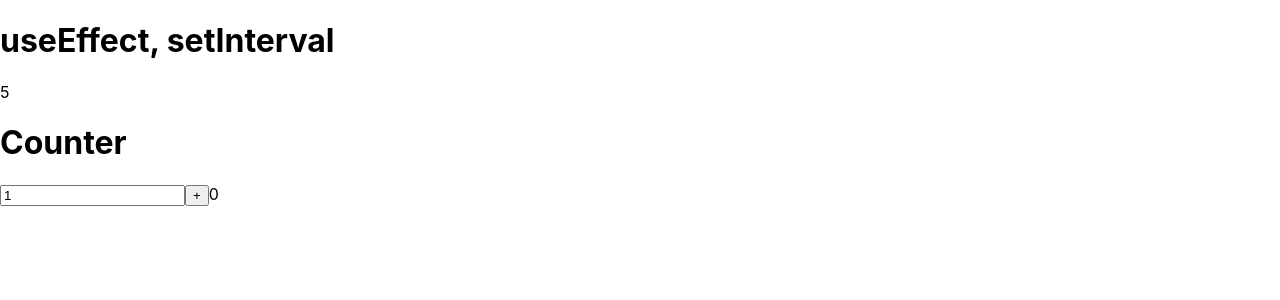
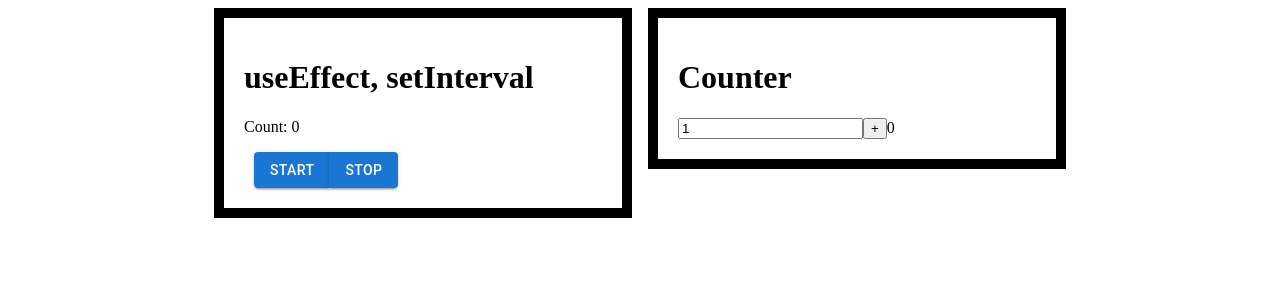
Before and after one commit to Loo-ke/Elice-react, a React (Create React App) app in the folder 0516/: page / in a window 1280 px wide. Shown: the top 300 px of the page. Built offline with nearby package versions, Linux system fonts and the light colour scheme.

Commit message:
폴더 구조 수정, MUI 추가

```diff
--- a/0516/package.json
+++ b/0516/package.json
@@ -3,6 +3,9 @@
   "version": "0.1.0",
   "private": true,
   "dependencies": {
+    "@emotion/react": "^11.11.0",
+    "@emotion/styled": "^11.11.0",
+    "@mui/material": "^5.13.1",
     "@testing-library/jest-dom": "^5.16.5",
     "@testing-library/react": "^13.4.0",
     "@testing-library/user-event": "^13.5.0",
--- a/0516/src/App.tsx
+++ b/0516/src/App.tsx
@@ -1,57 +1,21 @@
-import React, { useState, useEffect } from "react";
+import React from "react";
 import "./App.css";
+import { Counter4UseEffect } from "./Counter4UseEffect";
+import { Counter } from "./Counter";
+import { Container, Grid } from "@mui/material";
 
-function Counter4UseEffect() {
-  const [count, setCount] = useState(0);
-  useEffect(() => {
-    const id = setInterval(() => {
-      // setCount(count + 1);
-      setCount((oldCount) => oldCount + 1);
-      console.log("count2", count);
-    }, 1000);
-    return () => {
-      console.log("unmount");
-      clearInterval(id);
-    };
-  }, []);
-  return (
-    <div>
-      <h1>useEffect, setInterval</h1>
-      {count}
-    </div>
-  );
-}
-
-function Counter() {
-  const [count, setCount] = useState(0);
-  const [step, setStep] = useState(1);
-  return (
-    <div>
-      <h1>Counter</h1>
-      <input
-        type="text"
-        value={step}
-        onChange={(e) => {
-          setStep(Number(e.target.value));
-        }}
-      />
-      <button
-        onClick={() => {
-          setCount(count + step);
-        }}
-      >
-        +
-      </button>
-      {count}
-    </div>
-  );
-}
 function App() {
   return (
-    <div>
-      <Counter4UseEffect />
-      <Counter />
-    </div>
+    <Container maxWidth="md">
+      <Grid container spacing={2}>
+        <Grid item xs={12} sm={6}>
+          <Counter4UseEffect />
+        </Grid>
+        <Grid item xs={12} sm={6}>
+          <Counter />
+        </Grid>
+      </Grid>
+    </Container>
   );
 }
 
--- /dev/null
+++ b/0516/src/Counter.tsx
@@ -0,0 +1,26 @@
+import React, { useState } from "react";
+
+export function Counter() {
+  const [count, setCount] = useState(0);
+  const [step, setStep] = useState(1);
+  return (
+    <div className="layout">
+      <h1>Counter</h1>
+      <input
+        type="text"
+        value={step}
+        onChange={(e) => {
+          setStep(Number(e.target.value));
+        }}
+      />
+      <button
+        onClick={() => {
+          setCount(count + step);
+        }}
+      >
+        +
+      </button>
+      {count}
+    </div>
+  );
+}
--- /dev/null
+++ b/0516/src/Counter4UseEffect.tsx
@@ -0,0 +1,46 @@
+import { Button, ButtonGroup } from "@mui/material";
+import React, { useState, useEffect } from "react";
+
+export function Counter4UseEffect() {
+  const [count, setCount] = useState(0);
+  const [isRunning, setIsRunning] = useState(false);
+
+  useEffect(() => {
+    if (isRunning) {
+      const id = setInterval(() => {
+        // setCount(count + 1);
+        setCount((oldCount) => oldCount + 1);
+        console.log("count2", count);
+      }, 1000);
+
+      return () => {
+        console.log("unmount");
+        clearInterval(id);
+      };
+    }
+  }, [isRunning]);
+
+  const start = () => {
+    setIsRunning(true);
+  };
+
+  const stop = () => {
+    setIsRunning(false);
+  };
+
+  return (
+    <div className="layout">
+      <h1>useEffect, setInterval</h1>
+
+      <p>Count: {count}</p>
+      <ButtonGroup style={{ marginLeft: 10 }}>
+        <Button variant="contained" onClick={start}>
+          Start
+        </Button>
+        <Button variant="contained" onClick={stop}>
+          Stop
+        </Button>
+      </ButtonGroup>
+    </div>
+  );
+}
--- a/0516/src/index.css
+++ b/0516/src/index.css
@@ -1,13 +1,4 @@
-body {
-  margin: 0;
-  font-family: -apple-system, BlinkMacSystemFont, 'Segoe UI', 'Roboto', 'Oxygen',
-    'Ubuntu', 'Cantarell', 'Fira Sans', 'Droid Sans', 'Helvetica Neue',
-    sans-serif;
-  -webkit-font-smoothing: antialiased;
-  -moz-osx-font-smoothing: grayscale;
+.layout {
+  border: 10px solid black;
+  padding: 20px;
 }
-
-code {
-  font-family: source-code-pro, Menlo, Monaco, Consolas, 'Courier New',
-    monospace;
-}
```
Also changed, not shown: 1 other file (tests, documents, lock files or other folders).
